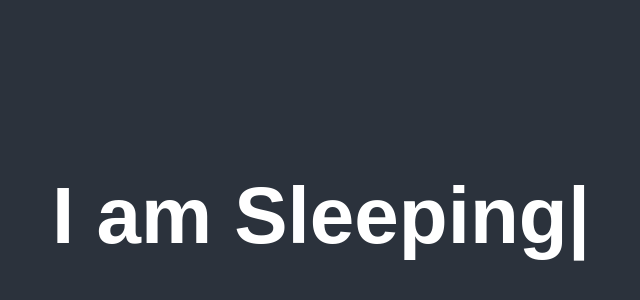
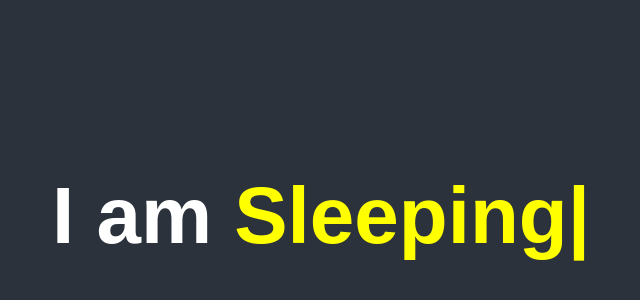
Before and after one commit to kibeetfelix/Typing-Text-Animation, a plain HTML site: page index.html in a window 1280 px wide. Shown: the part 184-484 px from the top of the page, without its empty margins (319-959 px from the left). Drawn offline with nearby package versions, Linux system fonts and the light colour scheme.

Commit message:
adding color to animated text

```diff
--- a/styles.css
+++ b/styles.css
@@ -20,3 +20,7 @@
     font-size: 80px;
     font-weight: 600;
 }
+
+span {
+    color: yellow;
+}
```
Also changed, not shown: index.html (+4 -0 lines).
